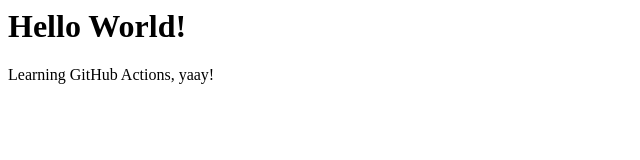
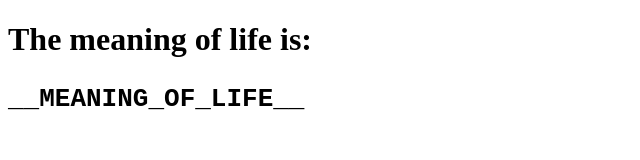
Before and after one commit to maddipaddi/github-actions-learning, a website: page index.html in a window 1280 px wide. Shown: the whole page, without its empty margins (0-640 px from the left). Drawn offline with Linux system fonts and the light colour scheme.

Commit message:
Update index.html

```diff
--- a/index.html
+++ b/index.html
@@ -1,9 +1,12 @@
-<html>
+	<!DOCTYPE html>
+	<html lang="en">
 	<head>
+	  <meta charset="UTF-8">
+	  <meta http-equiv="X-UA-Compatible" content="IE=edge">
+	  <meta name="viewport" content="width=device-width, initial-scale=1.0">
 	  <title>GitHub Pages Demo</title>
 	</head>
 	<body>
-	  <h1>Hello World!</h1>
-	  <p>Learning GitHub Actions, yaay!</p>
+	  <h1>The meaning of life is: <pre>__MEANING_OF_LIFE__</pre></h1>
 	</body>
-</html>
+	</html>
```
